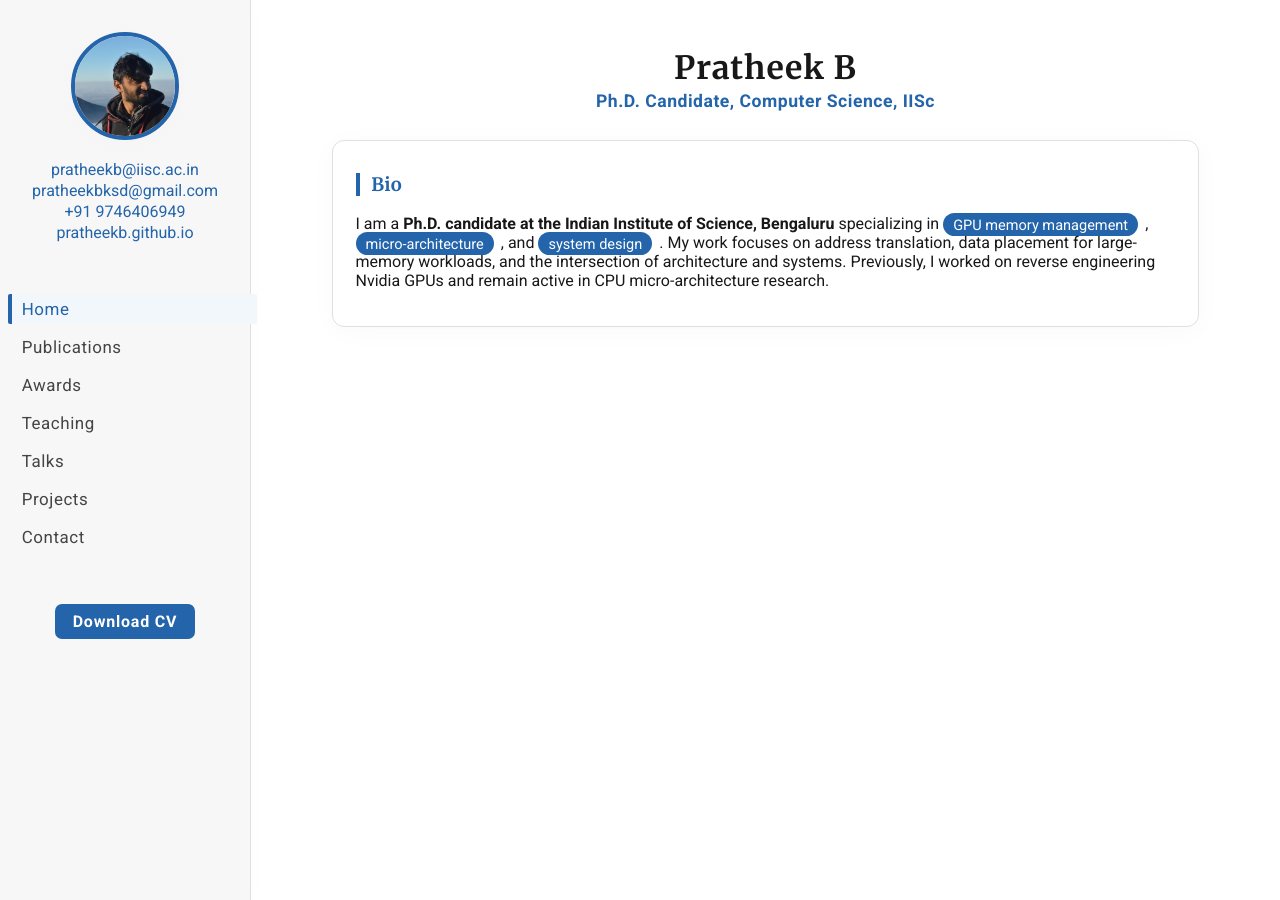
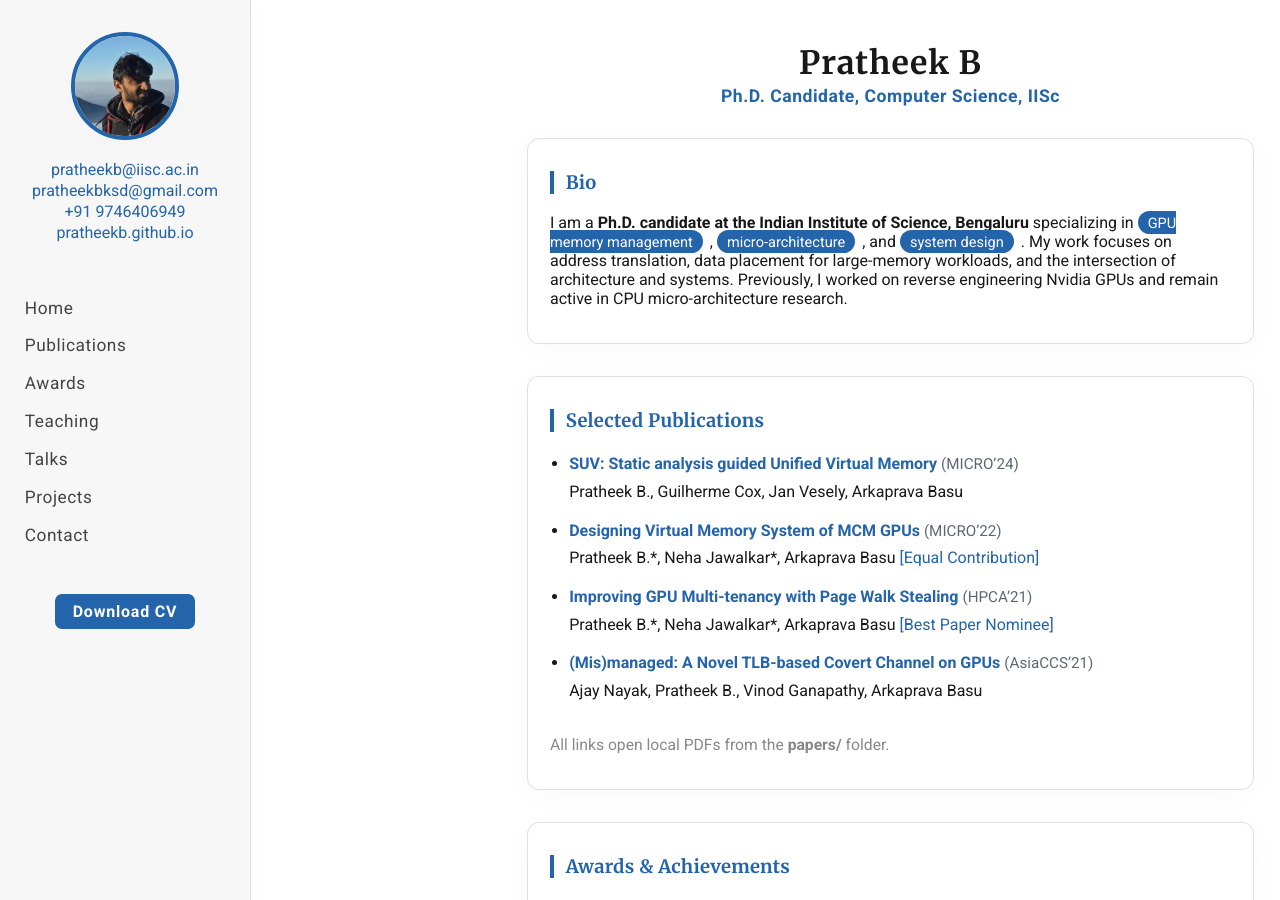
Before and after one commit to PratheekB/pratheekb.github.io, a Jekyll site: the page index.html, which Jekyll copies as it is, in a window 1280 px wide and 900 px high. Built offline with Jekyll 4.4.1, drawn with Linux system fonts in a browser that asks for light colours; some of the changed text lies outside the part shown.

Commit message:
New style

```diff
--- a/index.html
+++ b/index.html
@@ -6,131 +6,153 @@
   <meta name="viewport" content="width=device-width, initial-scale=1">
   <link href="https://fonts.googleapis.com/css?family=Roboto:400,700|Merriweather:700&display=swap" rel="stylesheet">
   <style>
-    :root {
-      --sidebar-bg: #f7f7f7;
-      --border: #e0e0e0;
-      --header-dark: #181818;
-      --blue: #2364aa;
-      --blue-light: #a2bce0;
-      --text-main: #181818;
-      --text-fade: #444;
-      --tag-bg: #2364aa;
-      --background-main: #fff;
-      --card-bg: #fff;
-    }
-    html, body {padding:0; margin:0; background: var(--background-main);}
-    body { font-family: 'Roboto', Arial, sans-serif; color: var(--text-main);}
+    html, body {padding:0; margin:0; background: #fff;}
+    body { font-family: 'Roboto', Arial, sans-serif; color: #181818;}
     .container { display: flex; min-height: 100vh; }
     .sidebar {
-      background: var(--sidebar-bg);
-      color: var(--text-main);
+      background: #f7f7f7;
+      color: #181818;
       width: 250px; min-width:170px; max-width:300px;
       display: flex; flex-direction: column; align-items: center;
-      padding: 2em 0 2.2em 0; z-index:3;
-      border-right: 1.5px solid var(--border); box-shadow: 2px 0 14px #eaeaea13;
+      padding: 2em 0 2em 0;
+      border-right: 1.5px solid #e0e0e0; box-shadow: 2px 0 14px #eaeaea13;
       flex-shrink: 0;
+      position:sticky; top:0; height:100vh; z-index: 100;
     }
     .sidebar .profile-photo {
       width: 100px; height: 100px; border-radius: 50%; object-fit: cover;
-      margin-bottom: 1.1em; background: #f2f2f2; border: 4px solid var(--blue);
+      margin-bottom: 1.1em; background: #f2f2f2; border: 4px solid #2364aa;
       box-shadow:0 3px 18px #cacaca10;
     }
     .sidebar .contact-block {
       font-size: 1em; margin-bottom:1em; text-align:center;
     }
     .sidebar .contact-block a {
-      color: var(--blue); text-decoration: none; display: block;
+      color: #2364aa; text-decoration: none; display: block;
       margin: 0.13em 0; word-break: break-all; transition: color .13s;
     }
-    .sidebar .contact-block a:hover { color: var(--blue-light);}
+    .sidebar .contact-block a:hover { color: #a2bce0;}
     .sidebar nav {
-      margin: 2.1em 0 1.3em 0; width: 94%; text-align:left; display:flex; flex-direction:column; align-items:flex-start;
+      margin: 2em 0 1em 0; width: 93%; text-align:left; display:flex; flex-direction:column; align-items:flex-start;
     }
     .sidebar nav a {
-      display: block; color: var(--text-fade); font-weight: 500;
-      margin-bottom: .42em; padding: 0.32em 0 0.32em .6em; text-decoration: none;
+      display: block; color: #444; font-weight: 500;
+      margin-bottom: .4em; padding: 0.32em 0 0.32em .7em; text-decoration: none;
       border-left: 4px solid transparent; border-radius:2px;
-      letter-spacing:.56px; font-size: 1.06em; transition: background .13s, color .17s, border .14s;
-      width:100%;
+      letter-spacing:.54px; font-size: 1.08em; transition: background .13s, color .17s, border .14s;
+      width:100%; scroll-behavior: smooth;
     }
-    .sidebar nav a.active, .sidebar nav a:hover {
-      color: var(--blue);
-      border-left: 4px solid var(--blue);
+    .sidebar nav a.active, .sidebar nav a:focus, .sidebar nav a:hover {
+      color: #2364aa;
+      border-left: 4px solid #2364aa;
       background: #f1f7fb;
     }
     .sidebar .download-cv {
-      margin-top: 24px; display:inline-block; background:var(--blue); color:#fff; font-weight:600;
+      margin-top: 20px; display:inline-block; background:#2364aa; color:#fff; font-weight:600;
       padding:.5em 1.1em; border-radius:7px; text-decoration:none; letter-spacing:.05em; font-size: 1em;
       text-align:center; border: none; transition:background .15s;
     }
-    .sidebar .download-cv:hover { background: var(--blue-light); color:var(--header-dark);}
-    .main {flex: 1; padding: 2.3em 2vw 1.6em 2vw; background: #fff;}
-    .nameblock {
-      text-align:center; padding-top: .5em; margin-bottom: 1.8em;
+    .sidebar .download-cv:hover { background: #a2bce0; color:#181818;}
+    .main {
+      flex: 1;
+      padding: 2em 2vw 1.3em 2vw;
+      background: #fff;
+      margin-left: 250px;
+      transition: margin-left .2s;
+      min-width: 0;
     }
+    .nameblock { text-align:center; padding-top: .5em; margin-bottom: 2em; }
     .nameblock h1 {
-      font-family: 'Merriweather', serif; color: var(--header-dark);
+      font-family: 'Merriweather', serif; color: #181818;
       font-size: 2em; font-weight: 700;
       letter-spacing: 1px; margin: .1em 0 .1em 0;
     }
     .nameblock .role {
-      color: var(--blue);
-      font-weight: 600;
-      letter-spacing: .5px;
-      font-size: 1.1em;
-      margin-top:0.10em;
+      color: #2364aa;
+      font-weight: 600; letter-spacing: .5px;
+      font-size: 1.1em; margin-top:0.10em;
     }
     .section {
-      background: var(--card-bg); border-radius: 12px;
+      background: #fff; border-radius: 12px;
       max-width: 820px; box-shadow: 0 4px 28px #00000007;
       margin: 0 auto 2em auto; padding: 2em 1.4em 1.2em 1.4em;
       animation: fadein .34s;
-      border: 1.5px solid var(--border);
+      border: 1.5px solid #e0e0e0;
+      scroll-margin-top: 1.5em;
     }
     @keyframes fadein {0%{opacity:0; transform:translateY(18px);}100%{opacity:1; transform: translateY(0);}}
     .section-title {
       font-family: 'Merriweather', serif;
-      color: var(--blue); font-size: 1.15em; font-weight: 700;
-      border-left: 4px solid var(--blue);
+      color: #2364aa; font-size: 1.15em; font-weight: 700;
+      border-left: 4px solid #2364aa;
       padding-left: .64em;
       margin-top: 0; margin-bottom: 1em;
       letter-spacing:.28px;
     }
     ul {padding-left:1.2em;margin-bottom:0;}
     li {margin-bottom:.7em;line-height:1.7;}
-    .tag { background: var(--tag-bg); color: #fff;
+    .tag { background: #2364aa; color: #fff;
       padding: 2.5px 10px; border-radius:12px;font-size:0.91em; margin-right:7px;}
     .meta { color: #5e6875; font-size: 0.95em;}
-    .highlight { color: var(--blue);}
-    a { color: var(--blue); text-decoration: none;}
+    .highlight { color: #2364aa;}
+    a { color: #2364aa; text-decoration: none;}
     a:hover {text-decoration: underline;}
     .paper-link {font-weight:bold;}
-    @media (max-width:700px){
+    /* --- Mobile and small device styles --- */
+    @media (max-width:900px){
       .container { flex-direction:column;}
       .sidebar {
-        position:relative;
-        width:100%;max-width:100%; border-right:none; border-bottom: 1.5px solid var(--border); box-shadow: none;
+        width:100%;max-width:100%; border-right:none; border-bottom: 1.5px solid #e0e0e0; box-shadow: none;
         flex-direction:column; align-items:center; padding:1.3em 0 0.6em 0;
+        height:auto; position:static; top:auto;
       }
-      .sidebar nav {flex-direction:column; width:94%; align-items:flex-start;}
-      .sidebar nav a {padding:.37em 0 .37em .6em; font-size:1.09em;}
-      .main {padding: 1em 0.6em;}
+      .main {margin-left:0px; padding: 1.5em 0.7em .7em 0.7em;}
       .section {padding:1em 0.2em;}
       .sidebar .profile-photo {width:70px;height:70px;}
       .nameblock {margin-bottom: 1em;}
-      .nameblock h1 {font-size: 1.08em;}
+      .nameblock h1 {font-size: 1.14em;}
+    }
+    @media (max-width:480px){
+      .main{padding: 0.5em 0.1em;}
+      .section{padding:.7em 0.01em;}
+      .nameblock h1{font-size:1em;}
+      .sidebar .profile-photo {width:55px;height:55px;}
     }
   </style>
   <script>
-    function showSection(evt, name) {
-      var x = document.getElementsByClassName("section");
-      for (var i = 0; i < x.length; i++) x[i].style.display = "none";
-      var tabs = document.querySelectorAll('.sidebar nav a');
-      tabs.forEach(t => t.classList.remove('active'));
-      document.getElementById(name).style.display = "block";
-      evt.currentTarget.classList.add('active');
-      window.scrollTo({top:0,behavior:'smooth'});
-    }
+    // Highlight the active nav link as the user scrolls
+    document.addEventListener("DOMContentLoaded", function () {
+      function onScroll() {
+        let sections = document.querySelectorAll('.section');
+        let navLinks = document.querySelectorAll('.sidebar nav a');
+        let fromTop = window.scrollY + 20;
+        let currentId;
+        sections.forEach(section => {
+          if (section.offsetTop <= fromTop) {
+            currentId = section.id;
+          }
+        });
+        navLinks.forEach(link => link.classList.remove('active'));
+        if (currentId) {
+          let currLink = document.querySelector('.sidebar nav a[href="#'+currentId+'"]');
+          if(currLink) currLink.classList.add('active');
+        }
+      }
+      // smooth scroll
+      document.querySelectorAll('.sidebar nav a').forEach(link => {
+        link.addEventListener('click', function(e) {
+          if(this.hash) {
+            e.preventDefault();
+            let target = document.getElementById(this.hash.replace('#',''));
+            if(target) {
+              window.scrollTo({ top: target.offsetTop - 12, behavior: 'smooth' });
+            }
+          }
+        });
+      });
+      window.addEventListener("scroll", onScroll);
+      onScroll();
+    });
   </script>
 </head>
 <body>
@@ -144,13 +166,13 @@
       <a href="https://pratheekb.github.io">pratheekb.github.io</a>
     </div>
     <nav>
-      <a href="#" class="active" onclick="showSection(event, 'bio')">Home</a>
-      <a href="#" onclick="showSection(event, 'publications')">Publications</a>
-      <a href="#" onclick="showSection(event, 'awards')">Awards</a>
-      <a href="#" onclick="showSection(event, 'teaching')">Teaching</a>
-      <a href="#" onclick="showSection(event, 'talks')">Talks</a>
-      <a href="#" onclick="showSection(event, 'projects')">Projects</a>
-      <a href="#" onclick="showSection(event, 'contact')">Contact</a>
+      <a href="#bio">Home</a>
+      <a href="#publications">Publications</a>
+      <a href="#awards">Awards</a>
+      <a href="#teaching">Teaching</a>
+      <a href="#talks">Talks</a>
+      <a href="#projects">Projects</a>
+      <a href="#contact">Contact</a>
     </nav>
     <a class="download-cv" href="Pratheek_CV.pdf" download>Download CV</a>
   </aside>
@@ -159,11 +181,13 @@
       <h1>Pratheek B</h1>
       <div class="role">Ph.D. Candidate, Computer Science, IISc</div>
     </div>
-    <div class="section" id="bio" style="display:block;">
+
+    <div class="section" id="bio">
       <div class="section-title">Bio</div>
       <p>I am a <b>Ph.D. candidate at the Indian Institute of Science, Bengaluru</b> specializing in <span class="tag">GPU memory management</span>, <span class="tag">micro-architecture</span>, and <span class="tag">system design</span>. My work focuses on address translation, data placement for large-memory workloads, and the intersection of architecture and systems. Previously, I worked on reverse engineering Nvidia GPUs and remain active in CPU micro-architecture research.</p>
     </div>
-    <div class="section" id="publications" style="display:none;">
+
+    <div class="section" id="publications">
       <div class="section-title">Selected Publications</div>
       <ul>
         <li>
@@ -185,50 +209,9 @@
       </ul>
       <p style="color:#888;font-size:.98em;margin-top:2em;">All links open local PDFs from the <b>papers/</b> folder.</p>
     </div>
-    <div class="section" id="awards" style="display:none;">
+
+    <div class="section" id="awards">
       <div class="section-title">Awards & Achievements</div>
       <ul>
         <li><b>Intel Ph.D. Fellowship</b>, 2023–24</li>
-        <li><b>GATE 2017</b>: All India Rank 10/100,000</li>
-        <li><b>Best Paper Nominee, HPCA 2021</b></li>
-      </ul>
-    </div>
-    <div class="section" id="teaching" style="display:none;">
-      <div class="section-title">Teaching & Mentoring</div>
-      <ul>
-        <li>Teaching Assistant, High Performance Computer Architecture, IISc (2022): Designed and evaluated GPU programming assignments</li>
-        <li>Mentored M.Tech students on UVM/multi-tenancy in GPUs</li>
-        <li>Shadow PC: EuroSys 2025 | Sub-reviewer: HPCA 2025, TDSC 2022</li>
-      </ul>
-    </div>
-    <div class="section" id="talks" style="display:none;">
-      <div class="section-title">Invited Talks</div>
-      <ul>
-        <li>Improving GPU memory management (Intel, Bengaluru)</li>
-        <li>Reverse engineering NVIDIA GPU TLBs (IIT Bombay)</li>
-        <li>Improving UVM with static analysis (IIT Gandhinagar)</li>
-        <li>Designing virtual memory for MCM GPUs (SysTalks@India)</li>
-      </ul>
-    </div>
-    <div class="section" id="projects" style="display:none;">
-      <div class="section-title">Key Projects</div>
-      <ul>
-        <li><b>Impact of Multi-tenancy on UVM-based GPU workloads</b> — Characterized workload throughput under multi-tenancy</li>
-        <li><b>Replacement Policies for DRAM Caches</b> — New dynamic replacement policy, empirical evaluation</li>
-        <li><b>Utilities for Porting TCP Evaluation Suite to NS3</b> — Ported network tools, prototyped modules</li>
-        <li><b>PintOS</b> — Implemented scheduling, virtual memory, and file system</li>
-      </ul>
-    </div>
-    <div class="section" id="contact" style="display:none;">
-      <div class="section-title">Contact</div>
-      <ul>
-        <li><b>Email (IISc):</b> <a href="mailto:pratheekb@iisc.ac.in">pratheekb@iisc.ac.in</a></li>
-        <li><b>Email (Personal):</b> <a href="mailto:pratheekbksd@gmail.com">pratheekbksd@gmail.com</a></li>
-        <li><b>Phone:</b> <a href="tel:+919746406949">+91 9746406949</a></li>
-        <li><b>Website:</b> <a href="https://pratheekb.github.io">pratheekb.github.io</a></li>
-      </ul>
-    </div>
-  </div>
-</div>
-</body>
-</html>
+        <li><b>GATE 2017</b>: All India Rank 10/100,000</li
```
